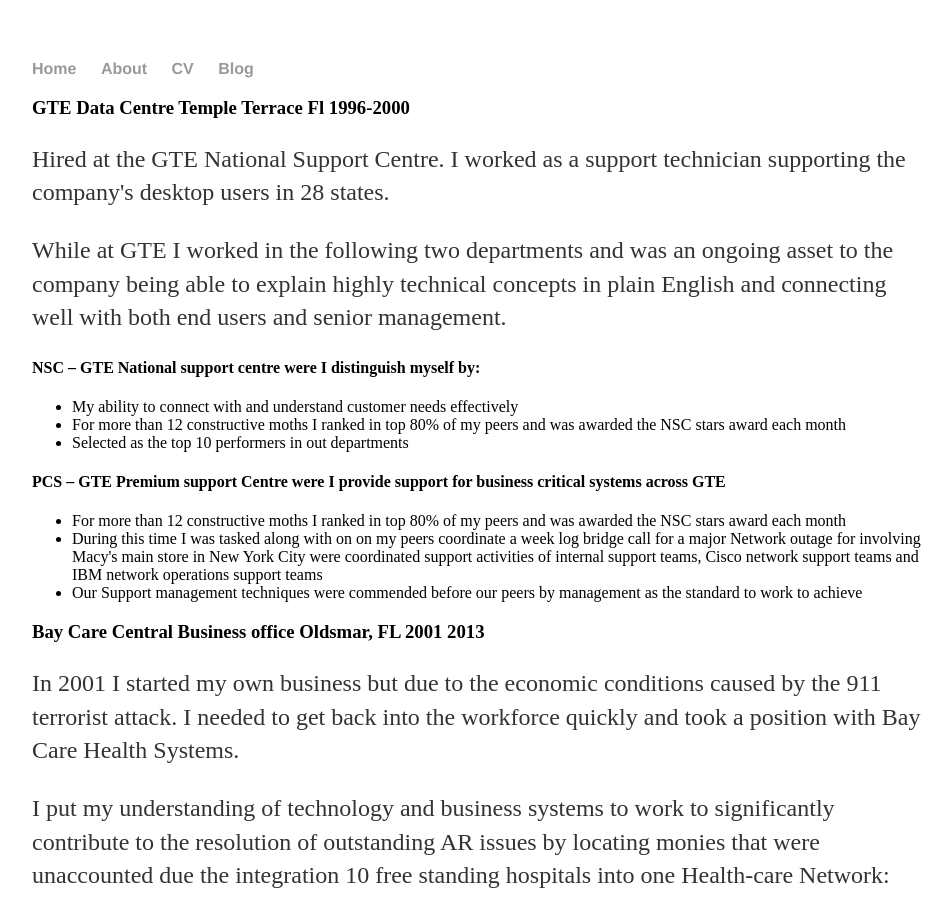
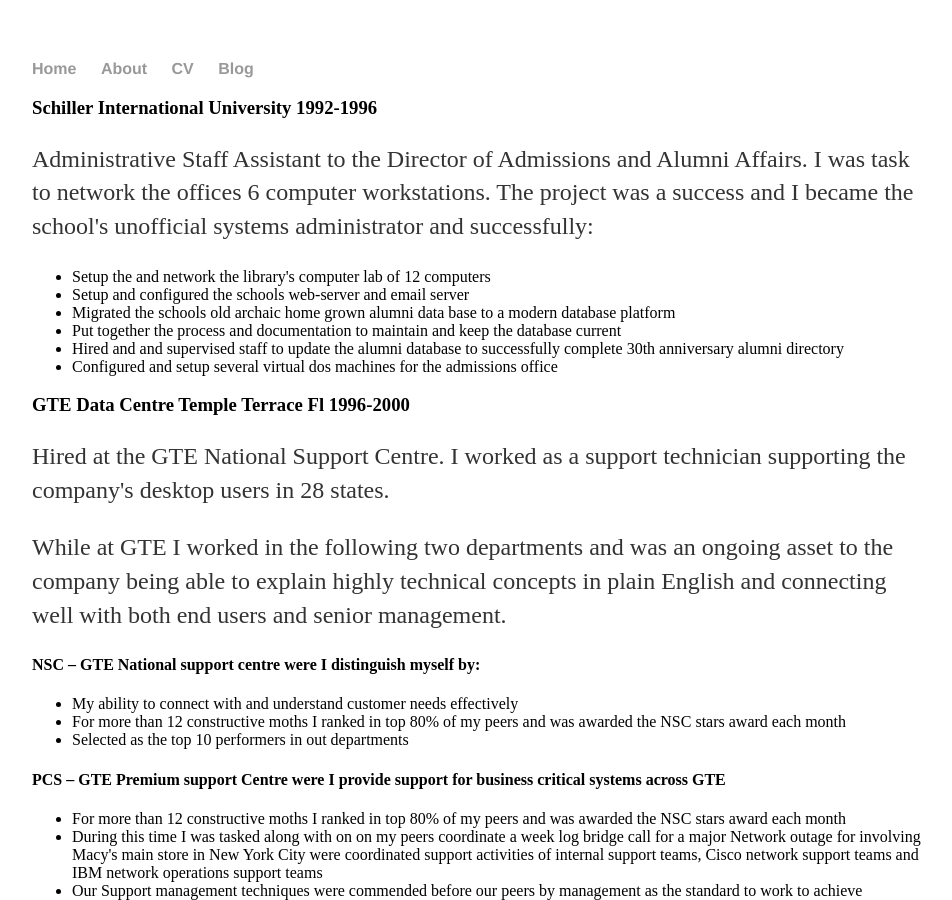
Before and after one commit to csclarke/csclarke.github.io, a Jekyll site: the page built from cv/index.html, in a window 1280 px wide and 900 px high. Shown: the whole window, without its empty margins (160-1112 px from the left). Built offline with Jekyll 4.4.1, drawn with Linux system fonts in a browser that asks for light colours.

Commit message:
Update index.html

```diff
--- a/cv/index.html
+++ b/cv/index.html
@@ -2,6 +2,24 @@
 layout: default
 title: Hank Quinlan, Horrible Cop
 ---
+<div class="container">
+
+	<div class="Schiller">
+	<h3>Schiller International University  1992-1996</h3>
+	<p>Administrative Staff Assistant to the Director of Admissions and Alumni Affairs. I was task to network the offices 6 computer workstations. The project was a success and I became the school's unofficial systems administrator and successfully: </p>
+	<ul>
+
+		<li>Setup the and network the library's computer lab of 12 computers</li>
+		<li>Setup  and configured the schools web-server and email server</li></li>
+		<li>Migrated the schools old archaic home grown alumni data base to a modern database platform</li>
+		<li>Put together the process and documentation to maintain and keep the database current	</li>
+		<li>Hired and and supervised staff to update the alumni database to successfully
+          complete 30th anniversary  alumni directory</li>
+	   <li>Configured and setup several virtual dos machines for the admissions office</li>
+	</ul>
+
+</div>
+
 <div class="GTE">
 	<h3>GTE Data Centre Temple Terrace Fl  1996-2000</h3>
 	<p>Hired at the GTE National Support Centre.  I worked as a support technician supporting the company's desktop users in 28 states.</p>
@@ -30,6 +48,7 @@ title: Hank Quinlan, Horrible Cop
  			<li>Identified the cause of the problems and setup and implemented process that resolved issue and saved Bay Care thousands of dollars.
  			<li>Assisted the health care Network identify and over 2.5  million dollars of unidentified cash payments.</li>
   			<li>I Worked with the Medial needy department that was responsible for adding 15 million dollars annually to the networks revenue via Medicaid share of cost payments to uninsured patients</li>
+        </ul>
 </div>
 
 <div class="Sage">
@@ -52,6 +71,4 @@ title: Hank Quinlan, Horrible Cop
    	<li>I have been an Internet advocate and user since before  the release of Netscape navigator in 1994.</li>
    	<li>I have a long standing interest in HTML, CSS, JavaScript, Webapps and am really excited the possibilities the the Internet’s future with HTML 5,  CSS3  and the various JavaScript frameworks now available .</li>
    	</ul>
-
-
 </div>
```
